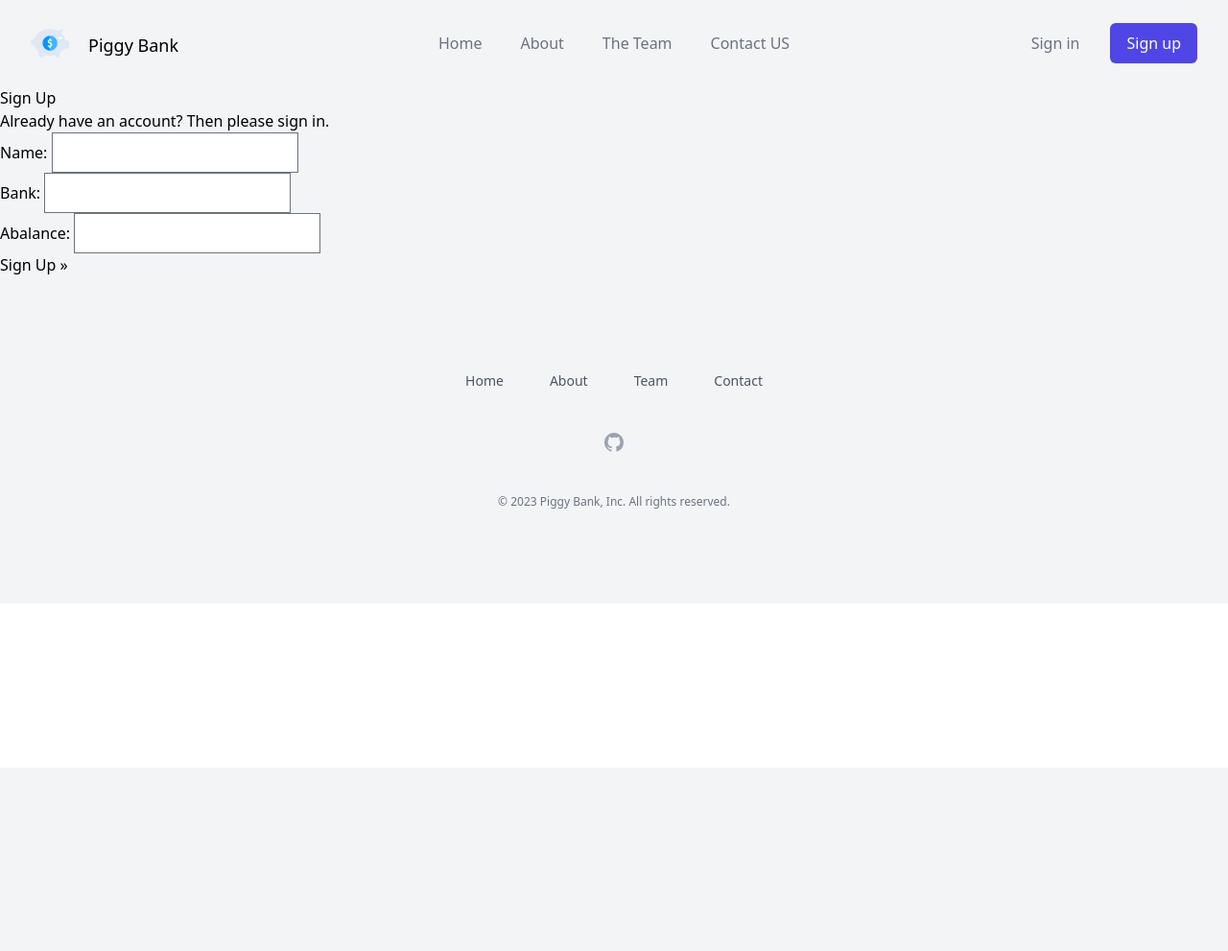
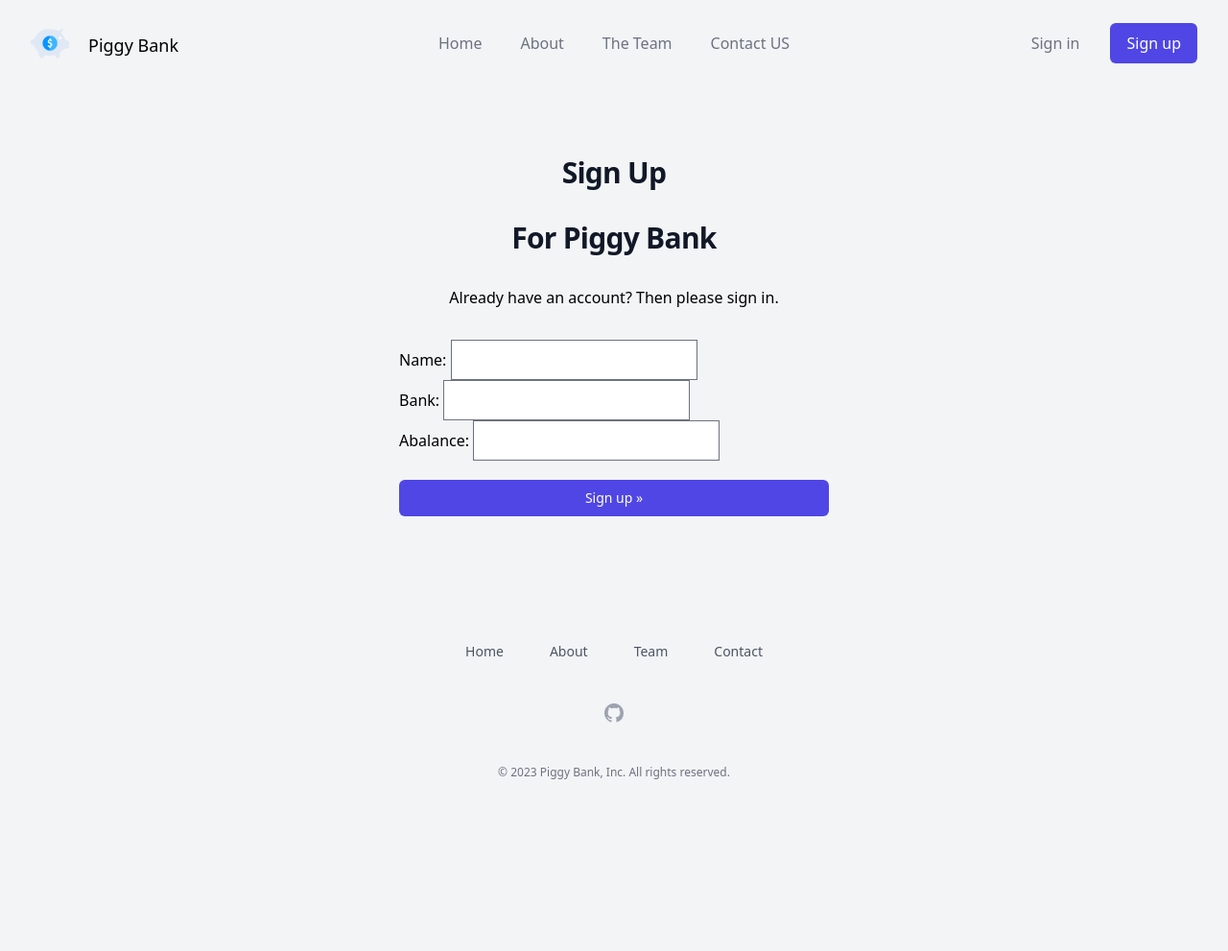
Before and after one commit to owenbcoding/jan23-hackathon-team12, a Django app: template templates/allauth/account/signup.html in a window 1280 px wide. Shown: the whole page at 96% size. Before the commit the page ends 530 px from the top, so only its background shows below. Run offline with Django 3.2, Linux system fonts and the light colour scheme; tables that the repository leaves empty hold one stand-in row (values such as "Sample post"); the template is opened without the code that fills it: values that come from a table or form of the project are taken from there, most other values are stand-ins (such as "Sample title", 1, 10 or a date in 2020); style sheets or scripts are compiled from the project's sources; some libraries are stand-ins or nearby versions.

Commit message:
fixed sign up page styles

```diff
--- a/templates/allauth/account/signup.html
+++ b/templates/allauth/account/signup.html
@@ -5,9 +5,11 @@
 {% block head_title %}{% trans "Signup" %}{% endblock %}
 
 {% block content %}
-<h1>{% trans "Sign Up" %}</h1>
-
-<p>{% blocktrans %}Already have an account? Then please <a href="{{ login_url }}">sign in</a>.{% endblocktrans %}</p>
+<div class="flex min-h-full items-center justify-center py-12 px-4 sm:px-6 lg:px-8">
+  <div class="w-full max-w-md space-y-8">
+    <h1 class="mt-6 text-center text-3xl font-bold tracking-tight text-gray-900">{% trans "Sign Up" %}</h1>
+    <h2 class="mt-6 text-center text-3xl font-bold tracking-tight text-gray-900">For Piggy Bank</h2>
+    <p class="text-center">{% blocktrans %}Already have an account? Then please <a href="{{ login_url }}">sign in</a>.{% endblocktrans %}</p>
 
     <form class="signup" id="signup_form" method="post" action="{% url 'account_signup' %}">
       {% csrf_token %}
@@ -15,7 +17,37 @@
       {% if redirect_field_value %}
       <input type="hidden" name="{{ redirect_field_name }}" value="{{ redirect_field_value }}" />
       {% endif %}
-  <button type="submit">{% trans "Sign Up" %} &raquo;</button>
+      <button type="submit" class="mt-5 group relative flex w-full justify-center rounded-md border border-transparent bg-indigo-600 py-2 px-4 text-sm font-medium text-white hover:bg-indigo-700 focus:outline-none focus:ring-2 focus:ring-indigo-500 focus:ring-offset-2">
+        {% trans "Sign up" %}  &raquo;
+      </button>
     </form>
 
     {% endblock %}
+  </div>
+</div>
+
+
+<h1 class="mt-6 text-center text-3xl font-bold tracking-tight text-gray-900">{% trans "Sign In to" %}</h1>
+    <h2 class="mt-6 text-center text-3xl font-bold tracking-tight text-gray-900">Piggy Bank</h2>
+    <p class="text-center">{% blocktrans %}If you have not created an account yet, then please
+    <a href="{{ signup_url }}">sign up</a> first.{% endblocktrans %}</p>
+
+
+    <form class="login" method="POST" action="{% url 'account_login' %}">
+      {% csrf_token %}
+      <div class="-space-y-px rounded-md shadow-sm">
+        {{ form.as_p }}
+      </div>
+      {% if redirect_field_value %}
+        <input type="hidden" name="{{ redirect_field_name }}" value="{{ redirect_field_value }}" />
+      {% endif %}
+      <a class="button secondaryAction" href="{% url 'account_reset_password' %}">{% trans "Forgot Password?" %}</a>
+      <button type="submit" class="mt-5 group relative flex w-full justify-center rounded-md border border-transparent bg-indigo-600 py-2 px-4 text-sm font-medium text-white hover:bg-indigo-700 focus:outline-none focus:ring-2 focus:ring-indigo-500 focus:ring-offset-2">
+        <span class="absolute inset-y-0 left-0 flex items-center pl-3">
+          <svg class="h-5 w-5 text-indigo-500 group-hover:text-indigo-400" xmlns="http://www.w3.org/2000/svg" viewBox="0 0 20 20" fill="currentColor" aria-hidden="true">
+            <path fill-rule="evenodd" d="M10 1a4.5 4.5 0 00-4.5 4.5V9H5a2 2 0 00-2 2v6a2 2 0 002 2h10a2 2 0 002-2v-6a2 2 0 00-2-2h-.5V5.5A4.5 4.5 0 0010 1zm3 8V5.5a3 3 0 10-6 0V9h6z" clip-rule="evenodd" />
+          </svg>
+        </span>
+        {% trans "Sign In" %}
+      </button>
+    </form>
```
Lines whose indentation alone changed are shown as unchanged.
